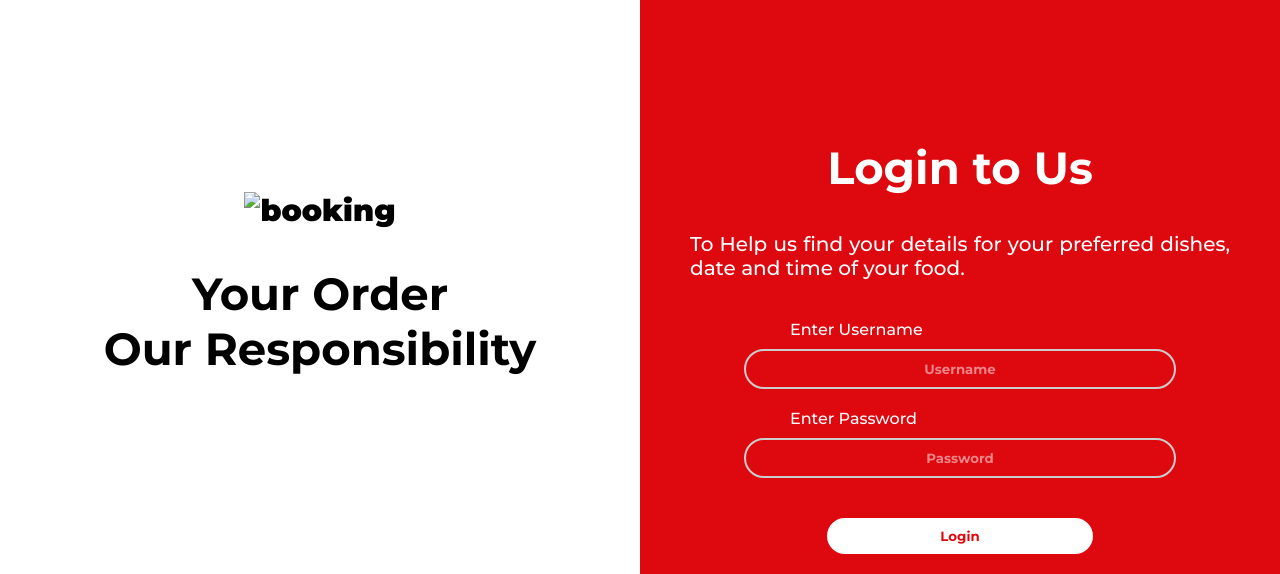
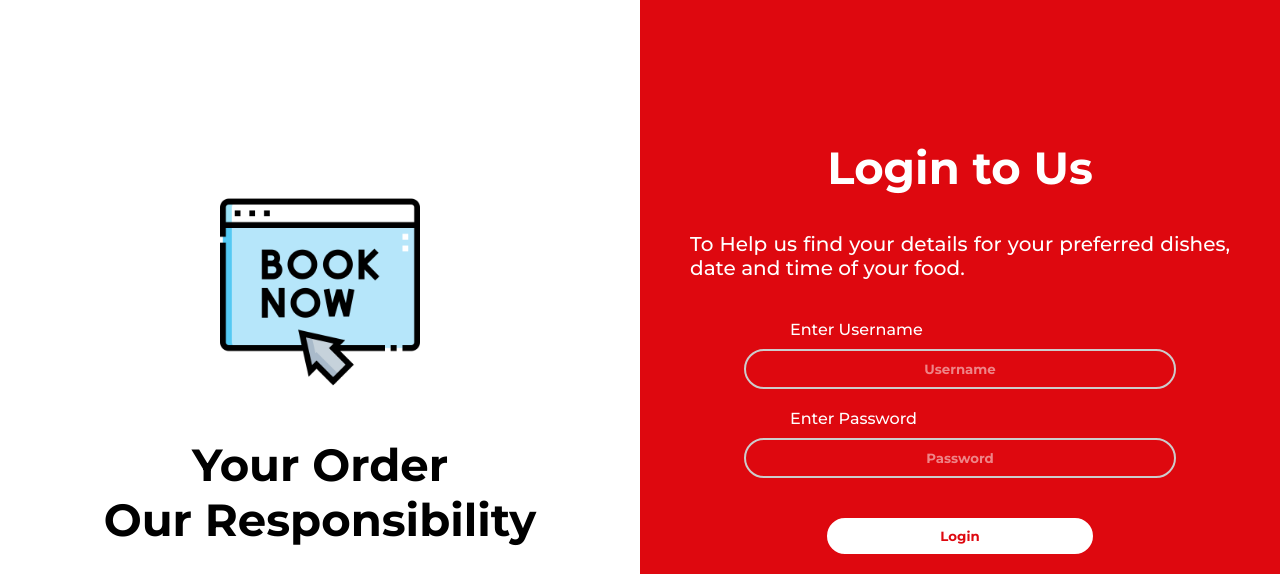
Before and after one commit to arnabrock09/foodie, a plain HTML site: page index.html in a window 1280 px wide. Shown: the top 574 px of the page. Drawn offline with nearby package versions, Linux system fonts and the light colour scheme.

Commit message:
Update index.html

```diff
--- a/index.html
+++ b/index.html
@@ -16,7 +16,7 @@
 
                 <div class="login-left">
                     <div class="book">
-                        <img src="img/booking.png" alt="booking" width="200" height="200">
+                        <img src="booking.png" alt="booking" width="200" height="200">
                         <h1>Your Order <br>Our Responsibility</h1>
                     </div>
                 </div>
```
